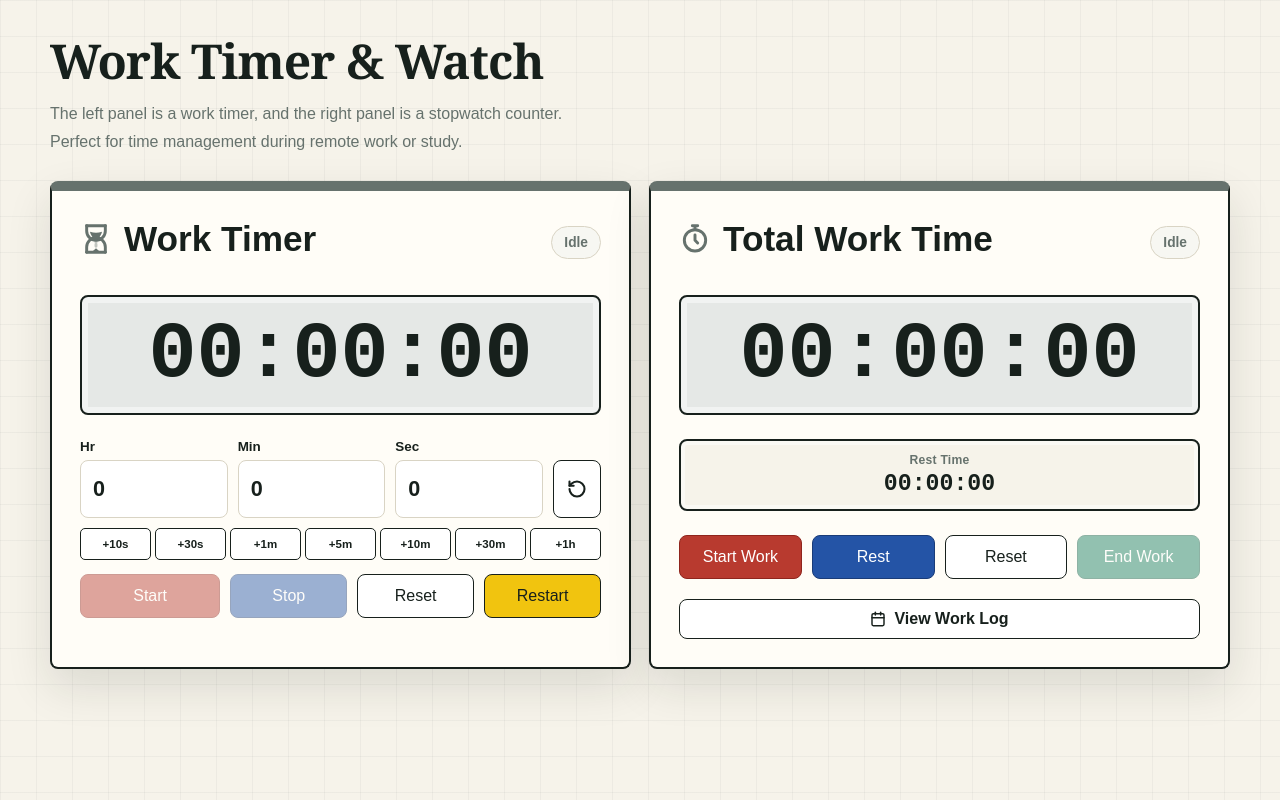
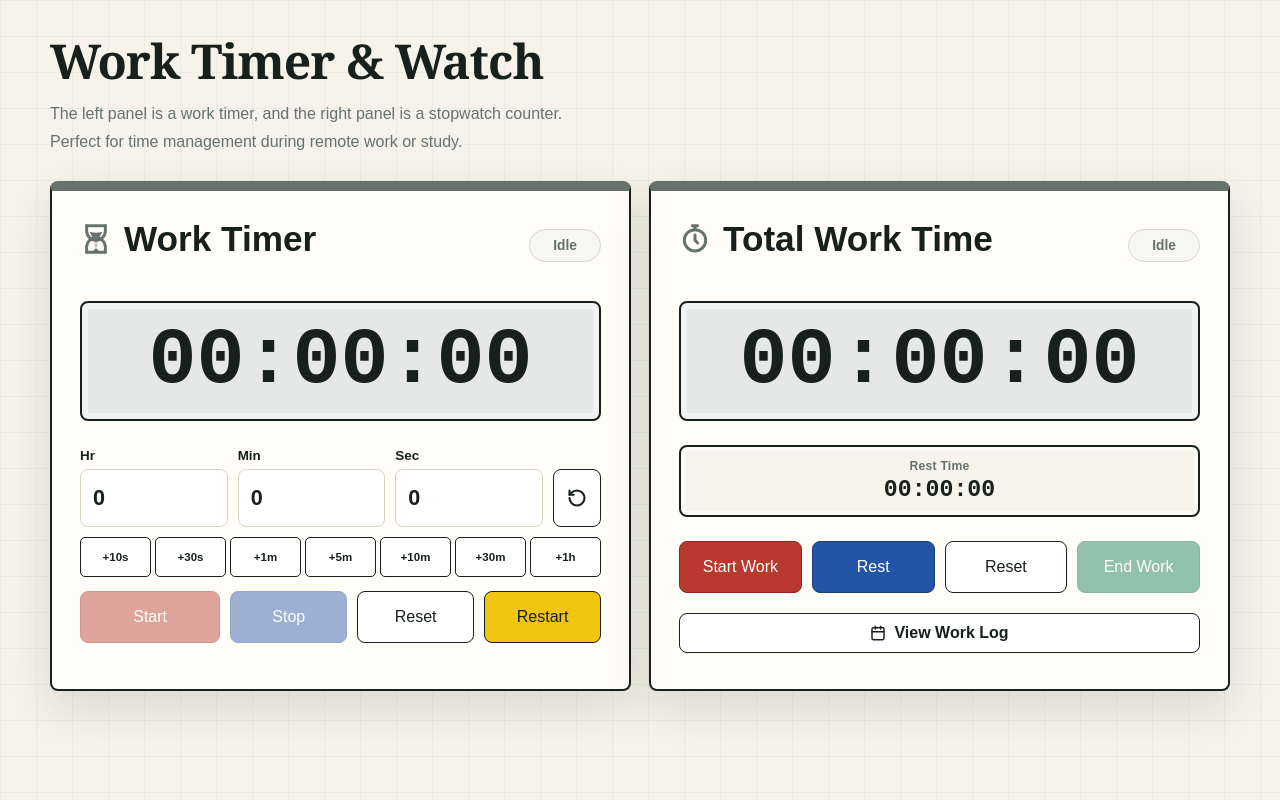
Before and after one commit to sty01/work-timer-pages, a website: page index.html in a window 1280 px wide. Shown: the top 800 px of the page. Drawn offline with Linux system fonts and the light colour scheme; a script that the page names is missing.

Commit message:
fix: prevent layout shift when switching between Japanese and English

```diff
--- a/styles.css
+++ b/styles.css
@@ -65,6 +65,7 @@ button:disabled {
   display: grid;
   gap: 10px;
   margin-bottom: 24px;
+  min-height: 100px;
 }
 
 h1,
@@ -88,6 +89,7 @@ h1 {
   color: var(--muted);
   font-size: 1rem;
   line-height: 1.8;
+  min-height: 3.6em;
 }
 
 .workspace {
@@ -125,6 +127,7 @@ h1 {
   grid-template-columns: 1fr auto;
   align-items: start;
   gap: 6px 12px;
+  min-height: 52px;
 }
 
 .panel-heading h2 {
@@ -221,6 +224,8 @@ h1 {
   font-size: 0.86rem;
   font-weight: 800;
   white-space: nowrap;
+  min-width: 72px;
+  text-align: center;
 }
 
 .status-pill[data-state="active"],
@@ -261,6 +266,7 @@ h1 {
   display: flex;
   align-items: center;
   justify-content: center;
+  min-height: 90px;
 }
 
 .time-inputs {
@@ -268,6 +274,7 @@ h1 {
   grid-template-columns: repeat(3, minmax(0, 1fr)) 48px;
   gap: 10px;
   align-items: end;
+  min-height: 82px;
 }
 
 .time-inputs label {
@@ -318,6 +325,7 @@ h1 {
   grid-template-columns: repeat(7, minmax(0, 1fr));
   gap: 4px;
   margin: 10px 0 14px;
+  min-height: 40px;
 }
 
 .preset-row button {
@@ -332,6 +340,7 @@ h1 {
 
 .control-grid {
   grid-template-columns: 1.2fr 1fr 1fr 1fr;
+  min-height: 52px;
 }
 
 .primary,
@@ -367,6 +376,7 @@ h1 {
 .state-actions {
   grid-template-columns: repeat(4, 1fr);
   margin-bottom: 12px;
+  min-height: 52px;
 }
 
 .is-active {
@@ -531,6 +541,7 @@ h1 {
   margin: 18px auto 28px;
   color: var(--muted);
   font-size: 0.9rem;
+  min-height: 40px;
 }
 
 .site-footer a,
@@ -643,6 +654,7 @@ h1 {
   border-radius: 8px;
   padding: 12px clamp(8px, 2vw, 16px);
   box-shadow: inset 0 0 0 4px rgba(255, 255, 255, 0.45);
+  min-height: 60px;
 }
 
 .secondary-time-item {
@@ -715,6 +727,7 @@ h1 {
 /* View Log button and container */
 .log-action-container {
   margin-top: 20px;
+  min-height: 48px;
 }
 
 .view-log-button {
```
